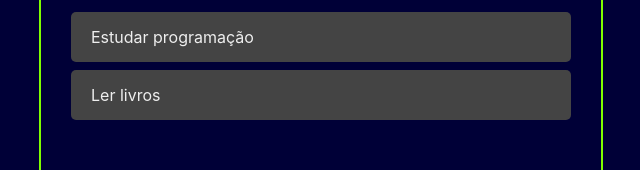
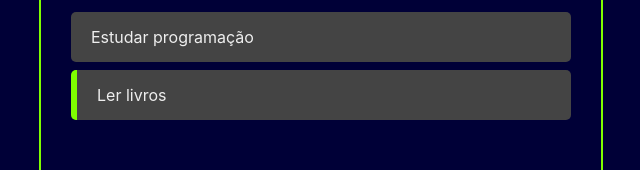
Before and after one commit to Nunesnd/ListaTarefas, a React (Create React App) app: page / in a window 1280 px wide. Shown: the part 120-290 px from the top of the page, without its empty margins (319-959 px from the left). Built offline with nearby package versions, Linux system fonts and the light colour scheme.

Commit message:
commit 0008 - marcando tarefas como cumpridas, sinalizando com um sinal ao lado

```diff
--- a/src/App.jsx
+++ b/src/App.jsx
@@ -1,7 +1,9 @@
 import React, { useState } from "react";
+
 import Tasks from "./components/Tasks";
+import AddTask from "./components/AddTask";
+
 import './App.css';
-import AddTask from "./components/AddTask";
 
 const App = () =>{
   const [tasks, setTasks] = useState([
@@ -17,9 +19,20 @@
     },
   ]);
 
+  const handleTaskClick = (taskId) => {
+    const newTasks = tasks.map((task) => {
+      if (task.id === taskId) return { ...task, completed: !task.completed };
+
+      return task;
+    });
+
+    setTasks(newTasks);
+  };
+
   const handleTaskAddition = (taskTitle) =>{
     const newTask = [
-      ...tasks,{
+      ...tasks,
+      {
         title: taskTitle,
         id: Math.random(10),
         completed: false,
@@ -31,8 +44,12 @@
   return (
     <>
       <div className="container">
-        <AddTask handleTaskAddition={handleTaskAddition}/>
-        <Tasks tasks={tasks} />
+
+          <AddTask handleTaskAddition={handleTaskAddition} />
+          <Tasks
+              tasks={tasks}
+              handleTaskClick={handleTaskClick} />
+
       </div>
     </>
   );
--- a/src/components/Task.css
+++ b/src/components/Task.css
@@ -8,3 +8,7 @@
     color: #eee;
     align-items: center;
 }
+
+.task-title{
+    cursor: pointer;
+}
--- a/src/components/Task.jsx
+++ b/src/components/Task.jsx
@@ -1,8 +1,19 @@
 import React from 'react';
 import './Task.css';
 
-const Task = ({task}) => {
-    return  <div className="task-container">{task.title}</div>;
+const Task = ({task, handleTaskClick}) => {
+
+    return(
+        <div className="task-container"
+            style={task.completed ? {borderLeft: "6px solid chartreuse"}: {}}>
+
+            <div className="task-title" onClick={() => handleTaskClick(task.id)}>
+				{task.title}
+			</div>
+
+        </div>
+    );
+
 };
 
 export default Task;
--- a/src/components/Tasks.jsx
+++ b/src/components/Tasks.jsx
@@ -1,10 +1,12 @@
 import React from "react";
 import Task from "./Task";
 
-const Tasks = ({tasks}) => {
+const Tasks = ({tasks, handleTaskClick}) => {
     return (
         <>
-            {tasks.map((task) => (<Task task={task}/>))}
+            {tasks.map((task) => (
+                <Task key={task.id} task={task} handleTaskClick={handleTaskClick} />
+            ))}
         </>
     )
 };
```
